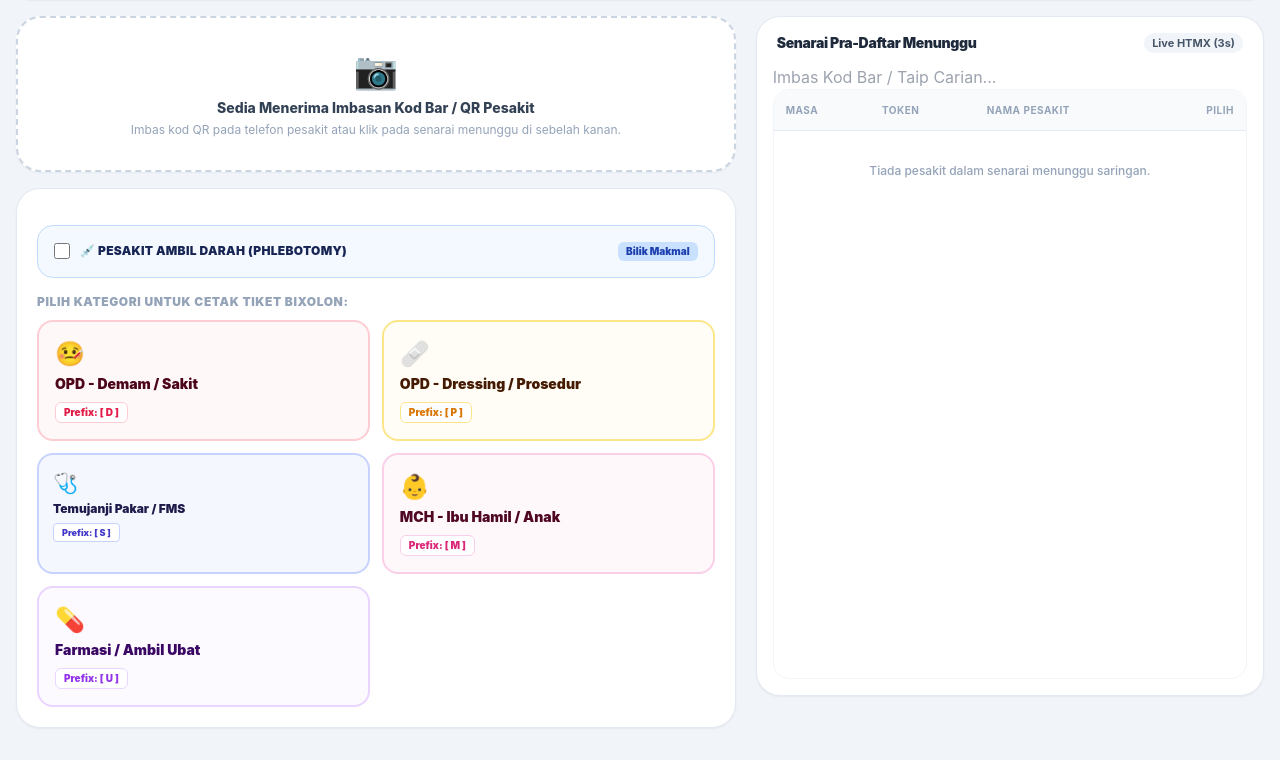
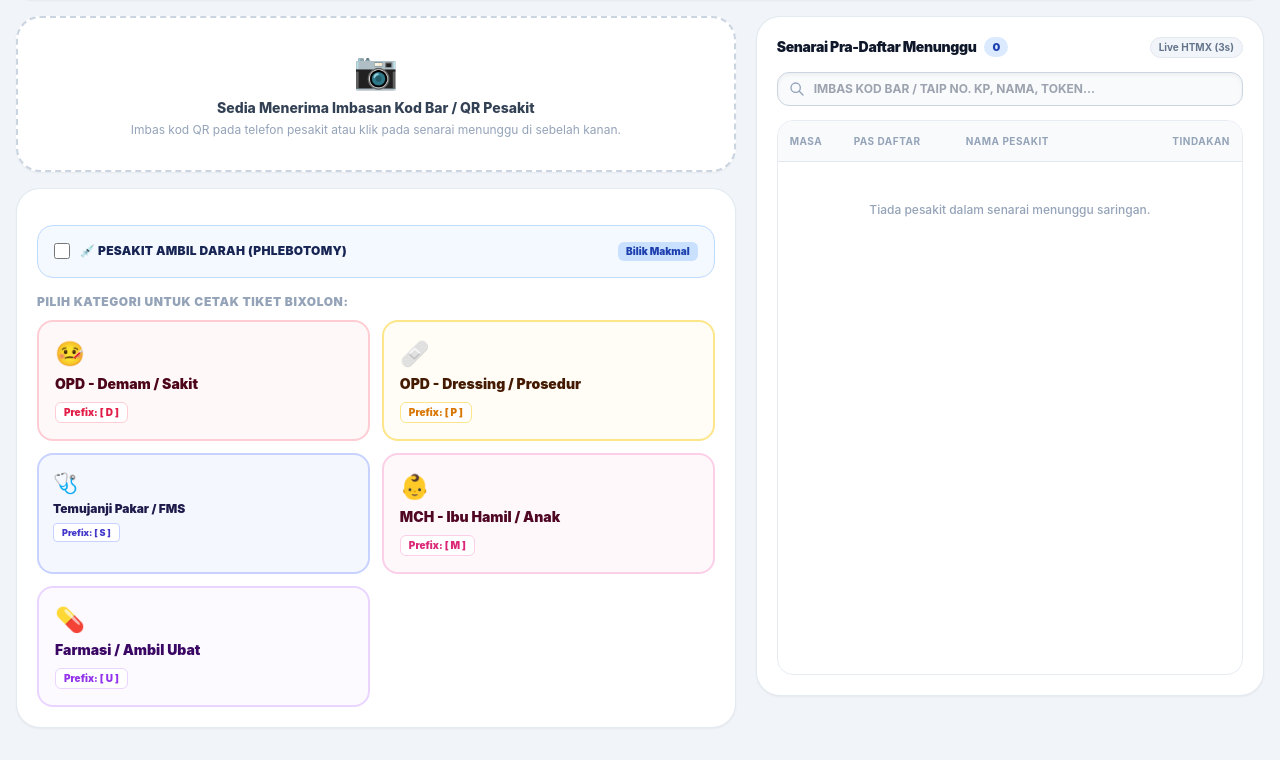
Before and after one commit to maxsim86/clinicpreque, a Flask app: template templates/prequeue_station.html in a window 1280 px wide. Shown: the part 87-847 px from the top of the page. Run offline with Flask 3, Linux system fonts and the light colour scheme; the template is opened without the code that fills it, so the values that code supplies are empty; some libraries are stand-ins or nearby versions.

Commit message:
design color untuk senarai pre q

```diff
--- a/templates/partials/station_rows.html
+++ b/templates/partials/station_rows.html
@@ -1,43 +1,54 @@
 <!-- templates/partials/station_rows.html -->
 {% for p in patients %}
-<tr id="station-row-{{ p.id }}" class="hover:bg-blue-50/60 transition-colors border-b border-slate-100 last:border-0">
-    <!-- 1. Masa Tiba -->
-    <td class="p-3 font-bold text-slate-500 whitespace-nowrap text-xs w-16">
+<tr id="station-row-{{ p.id }}"
+    class="hover:bg-blue-50/70 transition-colors group border-b border-slate-100 last:border-0">
+
+    <!-- 1. Masa -->
+    <td class="p-3 font-bold text-slate-400 whitespace-nowrap text-xs">
         {{ p.created_at.strftime("%H:%M") if p.created_at else "-" }}
     </td>
 
-    <!-- 2. Token Bersiri & Edit Cepat (Lebar Terkawal untuk Mencegah Pertindihan) -->
-    <td class="p-3 whitespace-nowrap min-w-[130px]">
+    <!-- 2. Pas Daftar & Edit Cepat -->
+    <td class="p-3 whitespace-nowrap">
         <div id="token-container-{{ p.id }}" class="flex items-center gap-1.5">
-            <span class="inline-flex px-2 py-0.5 rounded-md text-[11px] font-black bg-blue-50 text-blue-700 border border-blue-200 tracking-wider">
+            <span class="inline-flex px-2 py-0.5 rounded-md text-[11px] font-black
+                         {% if p.token_code.startswith('D') %}bg-rose-50 text-rose-700 border border-rose-200
+                         {% elif p.token_code.startswith('A') %}bg-blue-50 text-blue-700 border border-blue-200
+                         {% elif p.token_code.startswith('P') %}bg-amber-50 text-amber-700 border border-amber-200
+                         {% else %}bg-purple-50 text-purple-700 border border-purple-200{% endif %}">
                 {{ p.token_code }}
             </span>
-            <!-- Ikon Pensel (Kelihatan samar secara lalai, jelas bila disentuh/hover) -->
             <button type="button"
                     hx-get="/counter/edit-token/{{ p.id }}"
                     hx-target="#token-container-{{ p.id }}"
                     hx-swap="outerHTML"
-                    class="p-0.5 text-slate-400 hover:text-blue-600 text-xs rounded hover:bg-slate-100 transition inline-flex items-center justify-center shrink-0"
+                    class="p-0.5 text-slate-300 group-hover:text-slate-600 hover:text-blue-600 text-xs rounded transition shrink-0"
                     title="Edit nombor ikut SystmOne">
                 ✏️
             </button>
         </div>
     </td>
 
-    <!-- 3. Nama Pesakit (Truncate Selamat dengan Tooltip Penuh) -->
-    <td class="p-3 font-extrabold text-slate-900 text-xs">
-        <span class="block truncate max-w-[120px] sm:max-w-[160px]" title="{{ p.full_name }}">
-            {{ p.full_name }}
-        </span>
+    <!-- 3. Nama Pesakit & Petunjuk Ringkas -->
+    <td class="p-3">
+        <div class="flex items-center gap-1.5">
+            <span class="font-extrabold text-slate-900 text-xs block truncate max-w-[190px]" title="{{ p.full_name }}">
+                {{ p.full_name }}
+            </span>
+            {% if p.address_status == 'DIKEMASKINI' %}
+                <span class="inline-block w-2 h-2 rounded-full bg-amber-500 shrink-0" title="Ada pertukaran alamat"></span>
+            {% endif %}
+        </div>
     </td>
 
-    <!-- 4. Butang Tindakan Pilih -->
-    <td class="p-3 text-right whitespace-nowrap w-20">
+    <!-- 4. Butang Tindakan -->
+    <td class="p-3 text-right whitespace-nowrap">
         <button type="button"
                 hx-get="/counter/station/patient-card/{{ p.id }}"
                 hx-target="#active-patient-zone"
                 hx-swap="innerHTML"
-                class="px-2.5 py-1 bg-blue-600 hover:bg-blue-700 active:scale-95 text-white font-black text-[11px] rounded-lg shadow-sm transition inline-flex items-center gap-1">
+                onclick="highlightRow('station-row-{{ p.id }}')"
+                class="px-3 py-1 bg-blue-600 hover:bg-blue-700 active:scale-95 text-white font-black text-[11px] rounded-lg shadow-sm shadow-blue-500/20 transition inline-flex items-center gap-1">
             <span>Pilih</span>
             <span>➔</span>
         </button>
@@ -45,7 +56,7 @@
 </tr>
 {% else %}
 <tr>
-    <td colspan="4" class="p-8 text-center text-slate-400 font-medium text-xs">
+    <td colspan="4" class="p-10 text-center text-slate-400 font-medium text-xs">
         Tiada pesakit dalam senarai menunggu saringan.
     </td>
 </tr>
--- a/templates/prequeue_station.html
+++ b/templates/prequeue_station.html
@@ -201,36 +201,48 @@
             <div id="feedback-zone"></div>
         </div>
 
-        <!-- ================= BAHAGIAN KANAN (5 Kolum): SENARAI MENUNGGU 4 LAJUR ================= -->
-        <div class="lg:col-span-5 bg-white border border-slate-200/90 rounded-3xl p-4 shadow-sm flex flex-col h-[calc(100vh-120px)]">
+        <!-- ================= BAHAGIAN KANAN (5 Kolum): SENARAI MENUNGGU ================= -->
+<div class="lg:col-span-5 bg-white border border-slate-200/90 rounded-3xl p-5 shadow-sm flex flex-col h-[calc(100vh-120px)]">
 
-            <div class="flex justify-between items-center mb-3 px-1">
-                <h2 class="text-sm font-black text-slate-800 tracking-tight">Senarai Pra-Daftar Menunggu</h2>
-                <span class="text-[11px] bg-slate-100 text-slate-600 font-bold px-2 py-0.5 rounded-full">Live HTMX (3s)</span>
+    <!-- Header Senarai dengan Counter Badge -->
+    <div class="flex justify-between items-center mb-3.5">
+        <div class="flex items-center gap-2">
+            <h2 class="text-sm font-black text-slate-900 tracking-tight">Senarai Pra-Daftar Menunggu</h2>
+            <span class="bg-blue-100 text-blue-800 text-[11px] font-black px-2 py-0.5 rounded-full" id="queue-count-badge">
+                {{ patients|length }}
+            </span>
+        </div>
+        <span class="text-[10px] bg-slate-100 text-slate-500 font-bold px-2 py-0.5 rounded-full border border-slate-200">Live HTMX (3s)</span>
     </div>
 
+    <!-- Kotak Carian Jelas & Mesra Barcode Scanner -->
+    <div class="relative mb-3.5">
+        <div class="absolute inset-y-0 left-0 pl-3 flex items-center pointer-events-none text-slate-400">
+            <svg class="w-4 h-4" fill="none" stroke="currentColor" stroke-width="2" viewBox="0 0 24 24">
+                <path stroke-linecap="round" stroke-linejoin="round" d="M21 21l-6-6m2-5a7 7 0 11-14 0 7 7 0 0114 0z"/>
+            </svg>
+        </div>
         <input type="text"
                id="search-input"
                name="search"
-       placeholder="Imbas Kod Bar / Taip Carian..."
+               placeholder="Imbas Kod Bar / Taip No. KP, Nama, Token..."
                hx-get="/counter/queue-rows"
                hx-trigger="keyup changed delay:250ms, search"
                hx-target="#queue-table-body"
-       class="...">
+               class="w-full pl-9 pr-3 py-2 bg-slate-50 border border-slate-300 rounded-xl text-xs font-bold uppercase outline-none focus:bg-white focus:border-blue-500 focus:ring-2 focus:ring-blue-100 transition shadow-inner">
+    </div>
 
-            <!-- Jadual 4 Lajur Kemas -->
-            <div class="overflow-y-auto flex-1 border border-slate-100 rounded-2xl">
+    <!-- Jadual Senarai Pesakit -->
+    <div class="overflow-y-auto flex-1 border border-slate-200/80 rounded-2xl">
         <table class="w-full text-left border-collapse text-xs">
-                    <thead class="bg-slate-50 sticky top-0 border-b border-slate-200/80 text-slate-400 uppercase font-black text-[10px] tracking-wider">
+            <thead class="bg-slate-50/90 sticky top-0 border-b border-slate-200 text-slate-400 uppercase font-black text-[10px] tracking-wider z-10">
                 <tr>
-                            <th class="p-3">Masa</th>
-                            <th class="p-3">Token</th>
+                    <th class="p-3 w-16">Masa</th>
+                    <th class="p-3 w-28">Pas Daftar</th>
                     <th class="p-3">Nama Pesakit</th>
-                            <th class="p-3 text-right">Pilih</th>
+                    <th class="p-3 text-right w-20">Tindakan</th>
                 </tr>
             </thead>
-
-                    <!-- Menggunakan serpihan 4 lajur: station_rows.html -->
 
             <tbody id="queue-table-body"
                    hx-get="/counter/queue-rows"
@@ -239,17 +251,35 @@
                    class="divide-y divide-slate-100">
                 {% include "partials/station_rows.html" %}
             </tbody>
-
-
         </table>
     </div>
 
 </div>
 
+
+
+
     </div>
 
     <!-- Logik Pengendali JS Ringkas -->
     <script>
+
+        function highlightRow(rowId) {
+    // Buang kelas aktif dari semua baris
+    document.querySelectorAll('#queue-table-body tr').forEach(r => {
+        r.classList.remove('bg-blue-50', 'border-l-4', 'border-l-blue-600');
+    });
+
+    // Tambah warna aktif pada baris yang dipilih
+    const targetRow = document.getElementById(rowId);
+    if (targetRow) {
+        targetRow.classList.add('bg-blue-50', 'border-l-4', 'border-l-blue-600');
+    }
+}
+
+
+
+
         function toggleBloodPanel(show) {
             const panel = document.getElementById('blood-test-options');
             if (show) {
```
Also changed, not shown: clinic_queue.db. Lines whose indentation alone changed are shown as unchanged.
